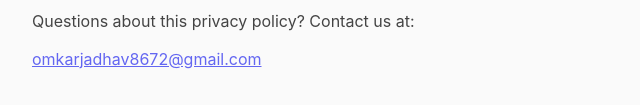
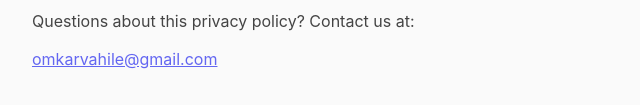
Before and after one commit to Omkar-glitch/Tempus-Docs, a plain HTML site: page docs/privacy.html in a window 1280 px wide. Shown: the part 2118-2223 px from the top of the page, 232-872 px from the left. Drawn offline with Linux system fonts and the light colour scheme.

Commit message:
Update contact email

```diff
--- a/docs/privacy.html
+++ b/docs/privacy.html
@@ -170,7 +170,7 @@
 
     <h2>Contact</h2>
     <p>Questions about this privacy policy? Contact us at:</p>
-    <p><a href="mailto:omkarjadhav8672@gmail.com">omkarjadhav8672@gmail.com</a></p>
+    <p><a href="mailto:omkarvahile@gmail.com">omkarvahile@gmail.com</a></p>
 
 </body>
 
```
